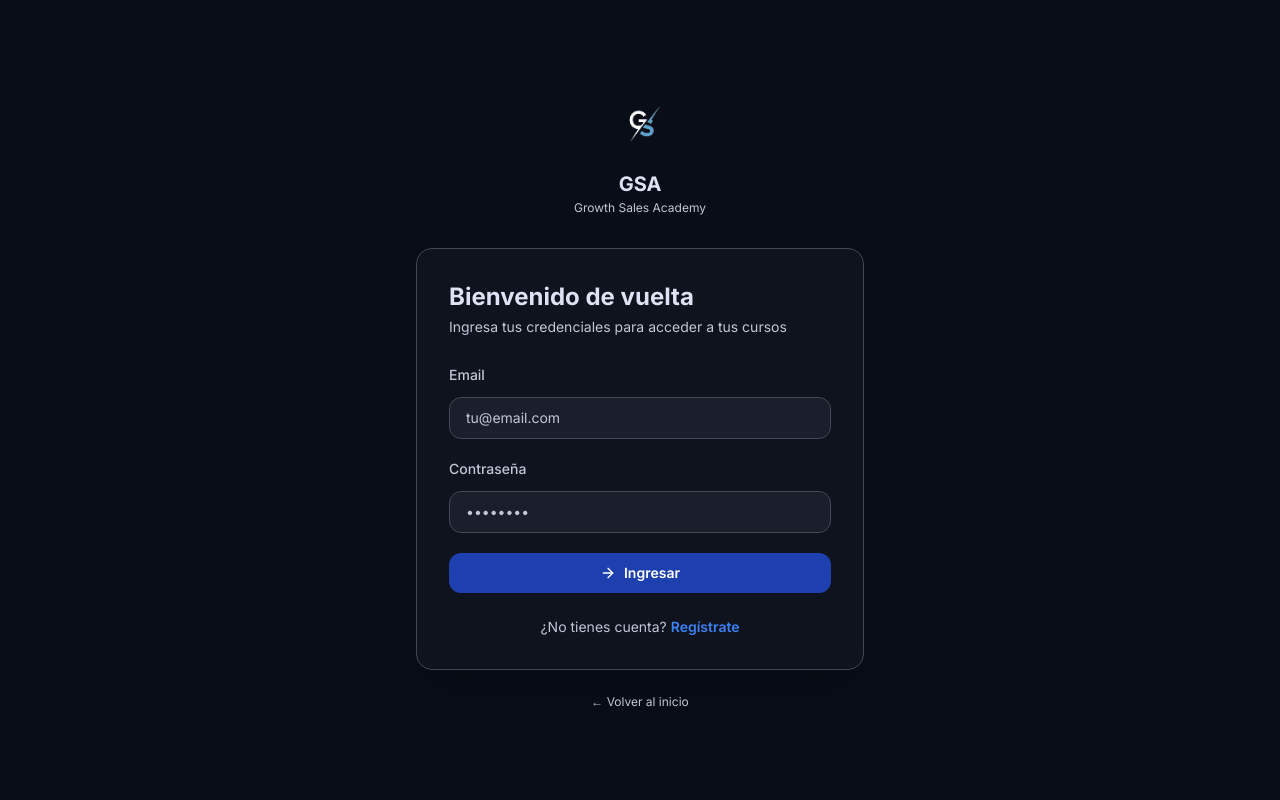
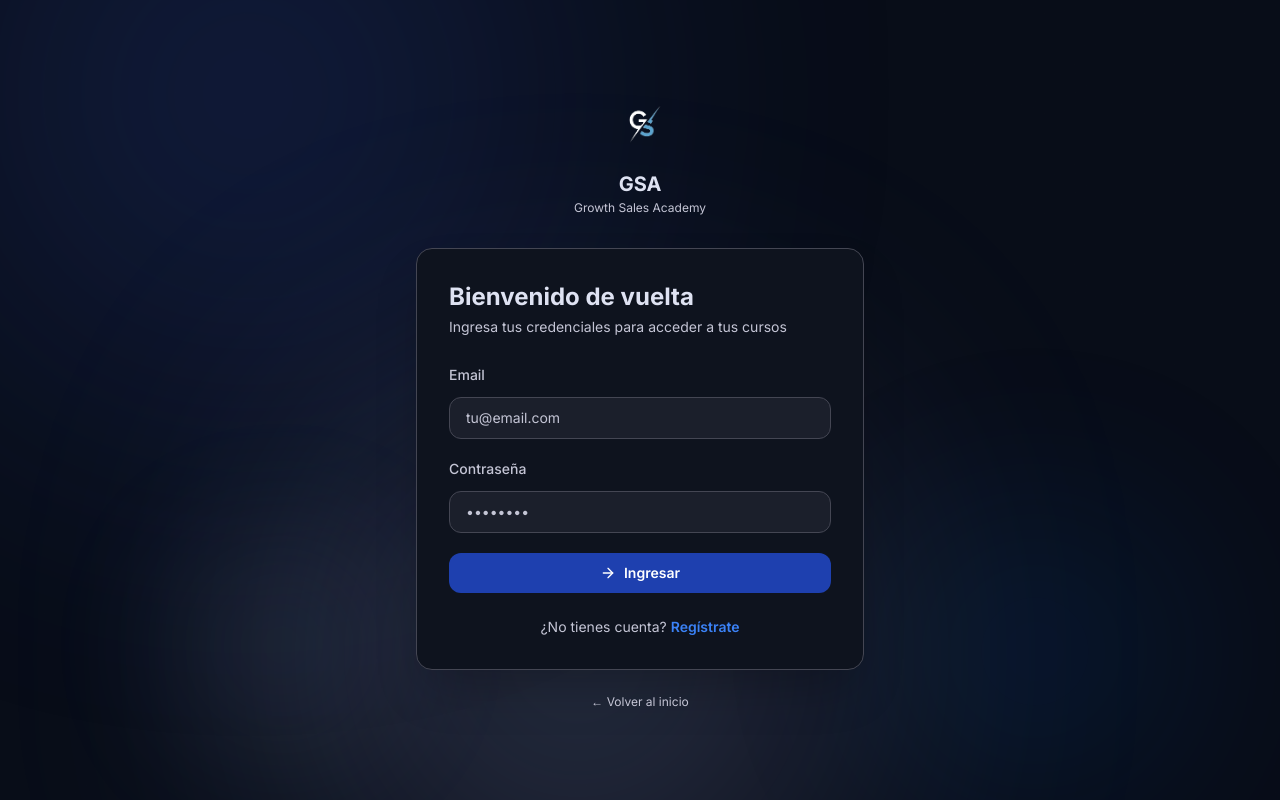
Before and after one commit to breathego11-bit/gsa, a Next.js app: page /login in a window 1280 px wide. Built offline with nearby package versions, Linux system fonts and the light colour scheme; no server answers.

Commit message:
feat: implement AuthLayout with animated background for authentication pages

```diff
--- /dev/null
+++ b/src/app/(auth)/layout.tsx
@@ -0,0 +1,12 @@
+import { AnimatedBackground } from '@/components/layout/AnimatedBackground'
+
+export default function AuthLayout({ children }: { children: React.ReactNode }) {
+    return (
+        <div className="relative min-h-screen" style={{ background: 'var(--bg-base)' }}>
+            <AnimatedBackground />
+            <div className="relative z-10">
+                {children}
+            </div>
+        </div>
+    )
+}
--- a/src/app/(auth)/login/page.tsx
+++ b/src/app/(auth)/login/page.tsx
@@ -37,10 +37,7 @@ export default function LoginPage() {
     }
 
     return (
-        <div
-            className="min-h-screen flex items-center justify-center px-4"
-            style={{ background: 'var(--bg-base)' }}
-        >
+        <div className="min-h-screen flex items-center justify-center px-4">
             <div className="w-full max-w-md">
                 {/* Logo */}
                 <div className="flex flex-col items-center mb-8">
--- a/src/app/(auth)/register/page.tsx
+++ b/src/app/(auth)/register/page.tsx
@@ -63,10 +63,7 @@ function RegisterForm() {
     }
 
     return (
-        <div
-            className="min-h-screen flex items-center justify-center px-4 py-12"
-            style={{ background: 'var(--bg-base)' }}
-        >
+        <div className="min-h-screen flex items-center justify-center px-4 py-12">
             <div className="w-full max-w-lg">
                 {/* Logo */}
                 <div className="flex flex-col items-center mb-8">
```
